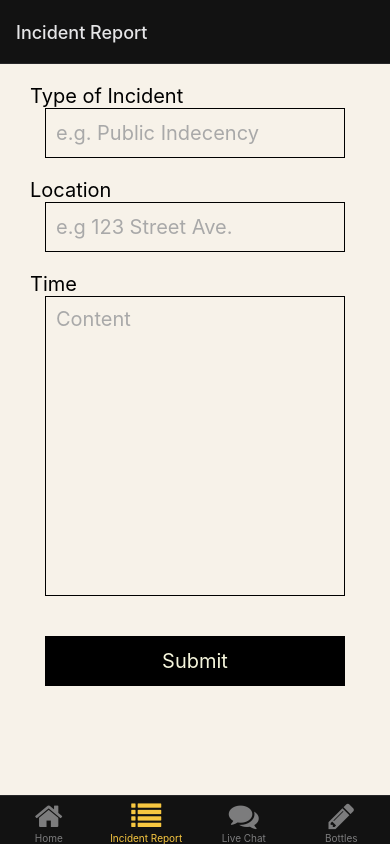
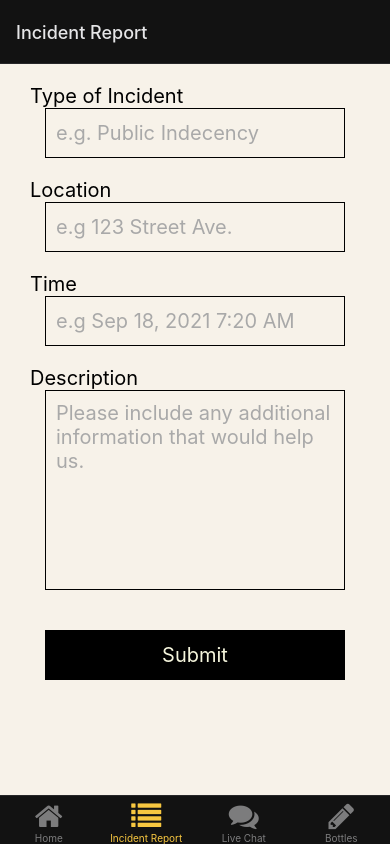
Before and after one commit to ZhouJas/campusafe-fe, a React Native app: screen /TabTwo in a window 390 px wide. Built offline with nearby package versions, Linux system fonts and the light colour scheme; what expo-linking would draw is missing.

Commit message:
Updated reports

```diff
--- a/screens/TabTwoScreen.tsx
+++ b/screens/TabTwoScreen.tsx
@@ -46,8 +46,27 @@ export default function TabTwoScreen() {
         name="location"
         defaultValue=""
       />
+      <Text style={styles.title}>Time</Text>
+      <Controller
+        control={control}
+        rules={{
+         maxLength: 100,
+        }}
+        render={({ field: { onChange, onBlur, value } }) => (
+          <TextInput
 
-<Text style={styles.title}>Time</Text>
+            style={styles.input}
+            onBlur={onBlur}
+            onChangeText={onChange}
+            value={value}
+            placeholder="e.g Sep 18, 2021 7:20 AM"
+          />
+        )}
+        name="time"
+        defaultValue=""
+      />
+
+<Text style={styles.title}>Description</Text>
       <Controller
         control={control}
         rules={{
@@ -59,11 +78,11 @@ export default function TabTwoScreen() {
             onBlur={onBlur}
             onChangeText={onChange}
             value={value}
-            placeholder="Content"
+            placeholder="Please include any additional information that would help us."
             multiline = {true}
           />
         )}
-        name="lastName"
+        name="description"
         defaultValue=""
       />
 
@@ -126,6 +145,6 @@ const styles = StyleSheet.create({
     marginBottom: 40,
     paddingLeft: 10,
     width: 300,
-    height: 300
+    height: 200
   }
 });
```
